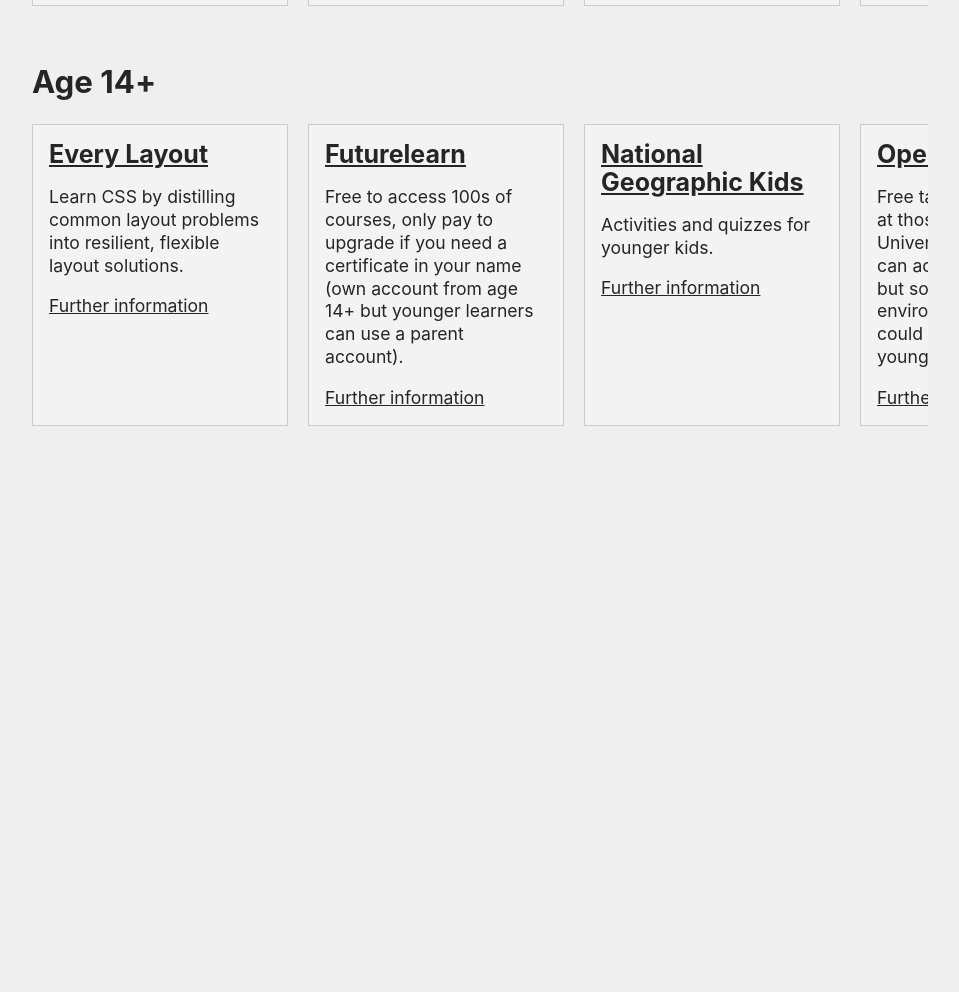
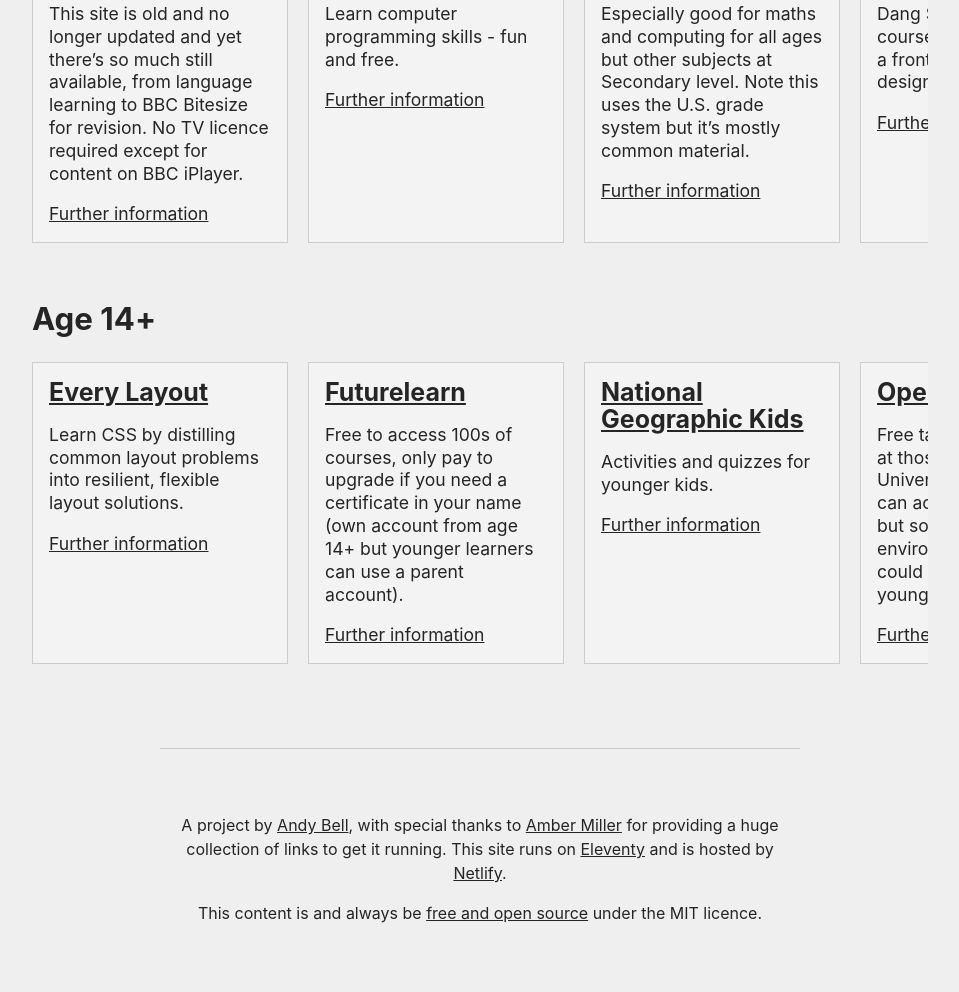
Before and after one commit to Andy-set-studio/educationlinks.fyi, an Eleventy site: page src/index.md in a window 1280 px wide. Shown: the part 1391-2383 px from the top of the page, without its empty margins (160-1119 px from the left). Before the commit the page ends 1869 px from the top, so only its background shows below. Built offline with nearby package versions, Linux system fonts and the light colour scheme; Eleventy itself is replaced by a stand-in of ours; files that its build step writes are made by us from their sources.

Commit message:
Homepage stuff

```diff
--- a/src/_includes/css/global.css
+++ b/src/_includes/css/global.css
@@ -17,6 +17,18 @@ body {
 main {
   max-width: 56rem;
   margin: 0 auto;
+}
+
+footer[role='contentinfo'] {
+  text-align: center;
+  padding: 0 0 4rem 0;
+}
+
+footer[role='contentinfo'] p {
+  font-size: 1rem;
+  max-width: 60ch;
+  margin-left: auto;
+  margin-right: auto;
 }
 
 hr {
--- a/src/_includes/layouts/base.njk
+++ b/src/_includes/layouts/base.njk
@@ -1,9 +1,9 @@
 <!DOCTYPE html>
 <html lang="en">
   <head>
-  <meta charset="UTF-8">
-  <meta name="viewport" content="width=device-width, initial-scale=1.0">
-  <meta http-equiv="X-UA-Compatible" content="ie=edge">
+    <meta charset="UTF-8" />
+    <meta name="viewport" content="width=device-width, initial-scale=1.0" />
+    <meta http-equiv="X-UA-Compatible" content="ie=edge" />
     <title>{{ title }}</title>
     <style>
       *,*::before,*::after{box-sizing:border-box}body,h1,h2,h3,h4,p,ul[class],ol[class],figure,blockquote,dl,dd{margin:0}body{min-height:100vh;scroll-behavior:smooth;text-rendering:optimizeSpeed;line-height:1.5}ul[class],ol[class]{list-style:none}a:not([class]){text-decoration-skip-ink:auto}img{max-width:100%;display:block}article>*+*{margin-top:1em}input,button,textarea,select{font:inherit}img:not([alt]){filter:blur(10px)}@media(prefers-reduced-motion:reduce){*{animation-duration:.01ms !important;animation-iteration-count:1 !important;transition-duration:.01ms !important;scroll-behavior:auto !important}}
@@ -12,7 +12,18 @@
     </style>
   </head>
   <body>
-  {% block content %}
-  {% endblock content %}
+    {% block content %} {% endblock content %}
+    <hr />
+    <footer role="contentinfo">
+      <div class="[ wrapper ] [ flow ]">
+        <p>
+          A project by <a href="//hankchizljaw.com">Andy Bell</a>, with special thanks to
+          <a href="https://www.ambermiller.co.uk/">Amber Miller</a> for providing a huge
+          collection of links to get it running. This site runs on <a href="//11ty.dev">Eleventy</a> and is
+          hosted by <a href="//netlify.com">Netlify</a>.
+        </p>
+        <p>This content is and always be <a href="//github.com/hankchizljaw/educationlinks.fyi">free and open source</a> under the MIT licence.</p>
+      </div>
+    </footer>
   </body>
 </html>
--- a/src/_includes/layouts/home.njk
+++ b/src/_includes/layouts/home.njk
@@ -2,7 +2,10 @@
 
 {% block content %}
   <main class="flow">
-    <h1>{{ title }}</h1>
+    <article class="flow">
+      <h1>{{ title }}</h1>
+      {{ content | safe }}
+    </article>
     <h2>Categories</h2>
     {% for tag in categories.tags %}
       {% set collection = collections[tag.slug] %}
--- a/src/index.md
+++ b/src/index.md
@@ -1,6 +1,8 @@
 ---
-title: 'Directory'
+title: 'Education Links'
 layout: 'layouts/home.njk'
 ---
 
-Hi
+The Coronavirus Pandemic has resulted in school closures in many countries around the globe, so here is a collection of links to help you and your kids to access _loads_ of resources from around the web.
+
+This project is [completely open source](https://github.com/hankchizljaw/educationlinks.fyi), so please, contribute where you can.
```
Also changed, not shown: .eleventy.js. Lines whose indentation alone changed are shown as unchanged.
